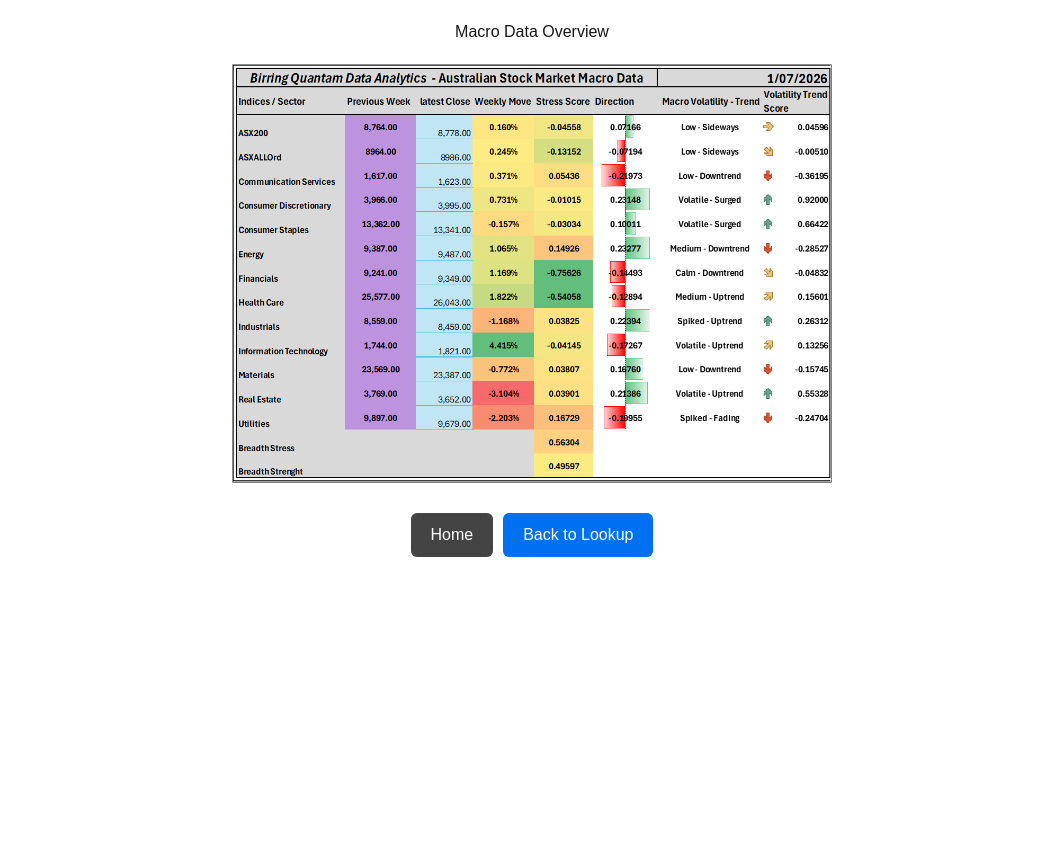
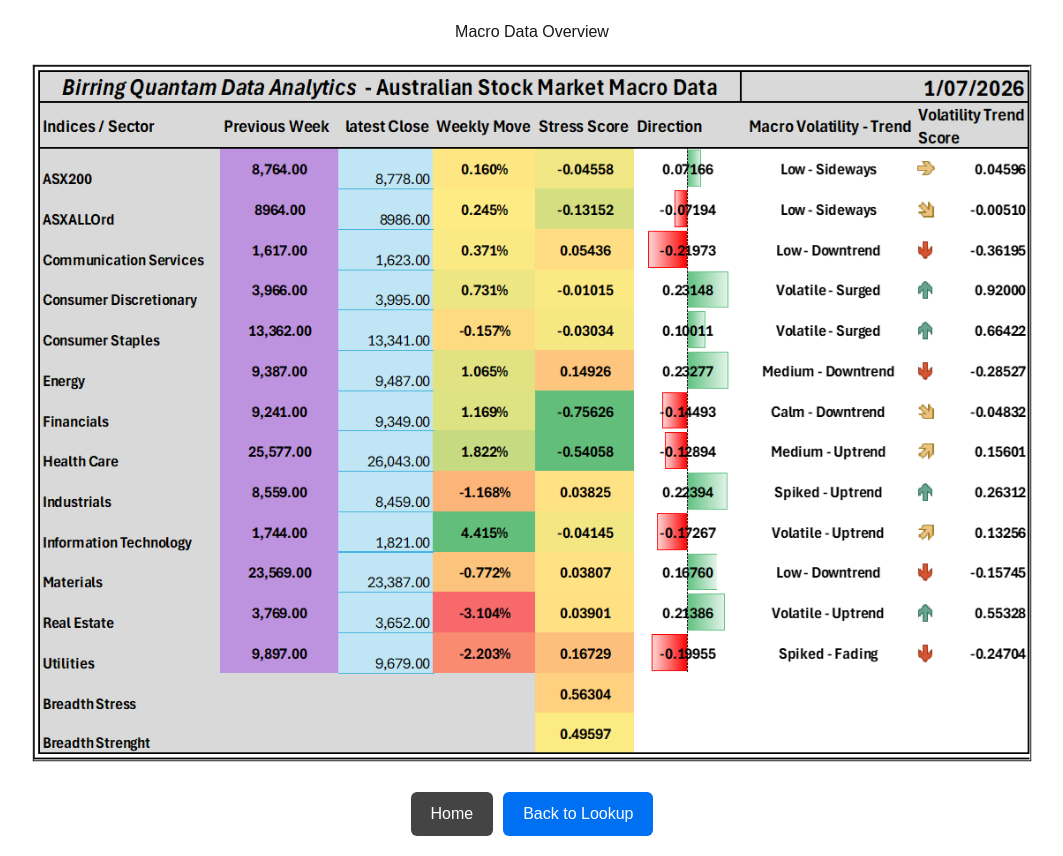
Before and after one commit to SatBirring/birring-asx-analytics, a Next.js app: page /macro in a window 1280 px wide. Shown: the whole page, without its empty margins (108-1171 px from the left). Before the commit the page ends 800 px from the top, so only its background shows below. Built offline with nearby package versions, Linux system fonts and the light colour scheme.

Commit message:
image size adjust

```diff
--- a/app/macro/page.tsx
+++ b/app/macro/page.tsx
@@ -15,7 +15,7 @@
         alt="Macro Signal"
         style={{
           width: "100%",
-          maxWidth: "600px",
+          maxWidth: "1000px",
           height: "auto",
           margin: "20px auto",
           display: "block",
```
